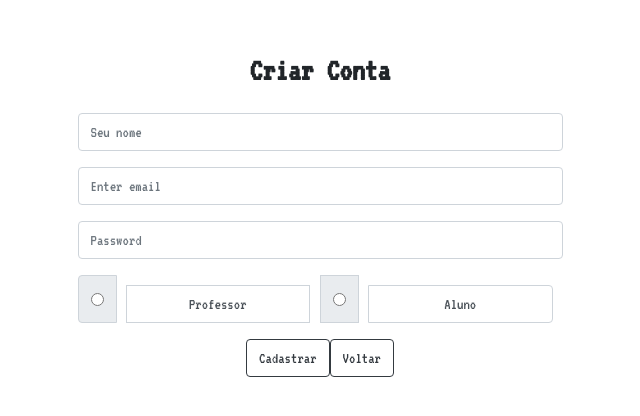
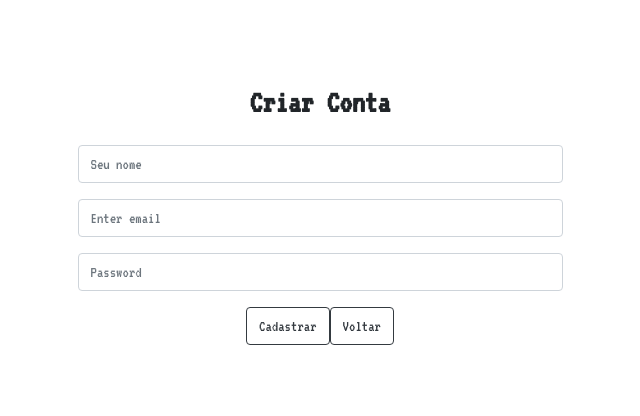
Before and after one commit to GustaGuima/frontend-tcc, a React (Create React App) app: page /register in a window 1280 px wide. Shown: the part 160-576 px from the top of the page, without its empty margins (320-960 px from the left). Built offline with nearby package versions, Linux system fonts and the light colour scheme; no server answers.

Commit message:
Problema no exercicio

```diff
--- a/src/components/exercicios/Exercicios.js
+++ b/src/components/exercicios/Exercicios.js
@@ -90,11 +90,6 @@ class Exercicios extends Component {
             }
             adicionarExperiencia(user)
 
-            const exercicio = {
-                id: this.state.id
-            }
-            exercicioRespondido(exercicio)
-
         } else {
             const user = {
                 email: this.state.email
--- a/src/components/login/Register.js
+++ b/src/components/login/Register.js
@@ -70,24 +70,6 @@ class Register extends Component {
                                         onChange={this.onChange}
                                     />
                                 </div>
-                                <div className="input-group mb-3">
-                                    <div className="input-group-prepend">
-                                        <div className="input-group-text">
-                                            <input type="radio" name="professor"
-                                                value={true}
-                                                onChange={this.onChange} />
-                                        </div>
-                                    </div>
-                                    <label htmlFor="professor" className='form-control'>Professor</label>
-                                    <div className="input-group-prepend">
-                                        <div className="input-group-text">
-                                            <input type="radio" name="professor"
-                                                value={false}
-                                                onChange={this.onChange} />
-                                        </div>
-                                    </div>
-                                    <label htmlFor="professor" className='form-control'>Aluno</label>
-                                </div>
                                 <div className='text-center'>
                                     <button
                                         type="submit"
```
